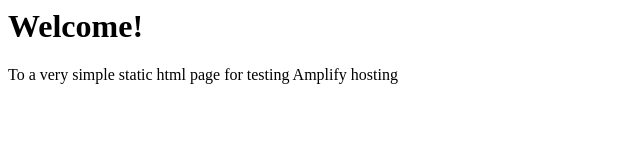
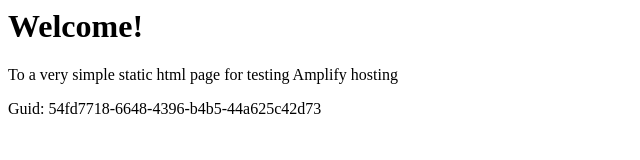
Before and after one commit to aws-aemilia-bah/Github-PR-Commit-Integration-Test-DoNotTouch-GitH-MJCD6L4M-v2-preprod-me-south-1, a website: page src/index.html in a window 1280 px wide. Shown: the whole page, without its empty margins (0-640 px from the left). Drawn offline with Linux system fonts and the light colour scheme.

Commit message:
commit from integ tests

```diff
--- a/src/index.html
+++ b/src/index.html
@@ -1,3 +1,5 @@
+
+
 <html lang="en">
 
 <head>
@@ -10,6 +12,6 @@
 <body>
     <h1>Welcome!</h1>
     <p>To a very simple static html page for testing Amplify hosting</p>
-</body>
+    <p>Guid: 54fd7718-6648-4396-b4b5-44a625c42d73</p></body>
 
 </html>
```
